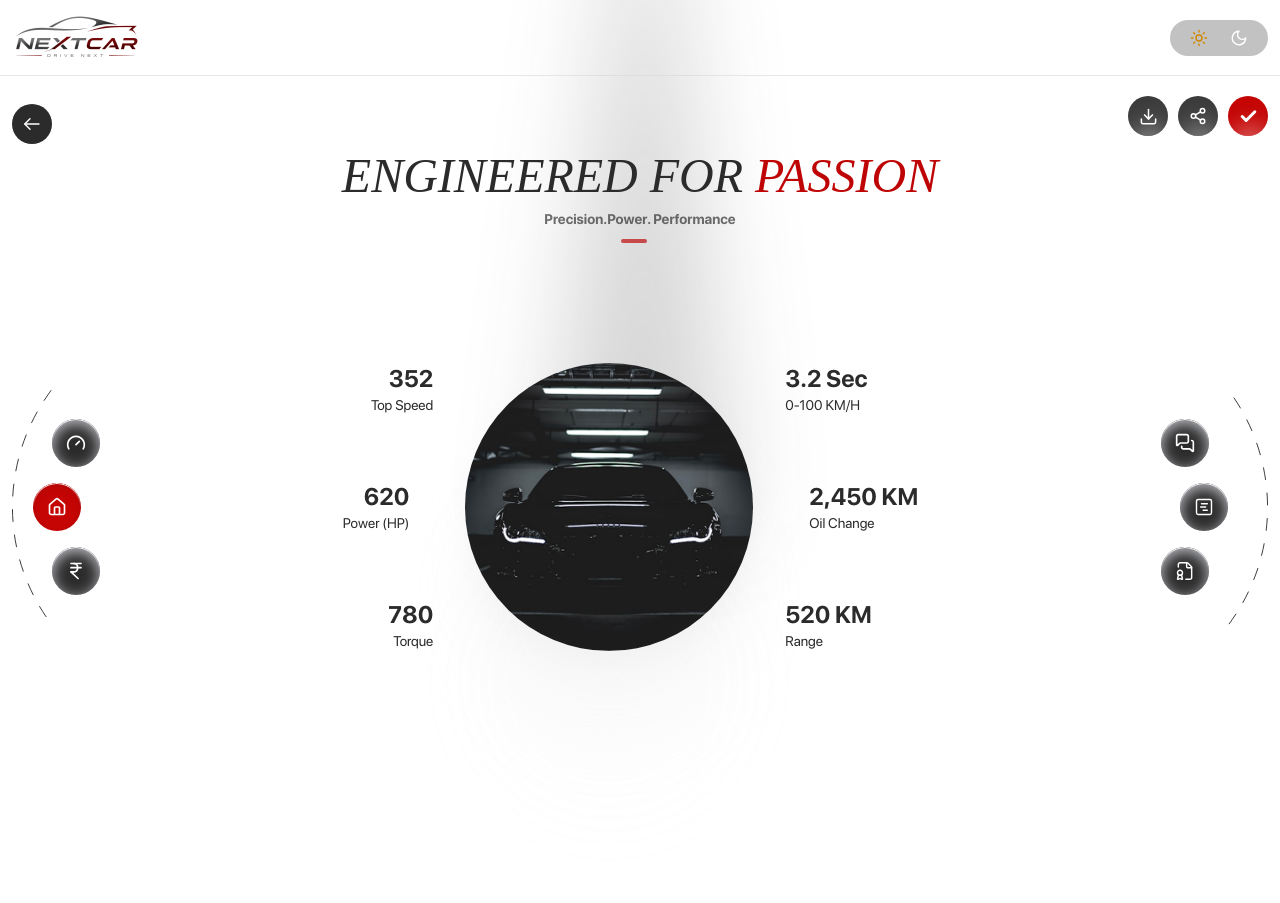
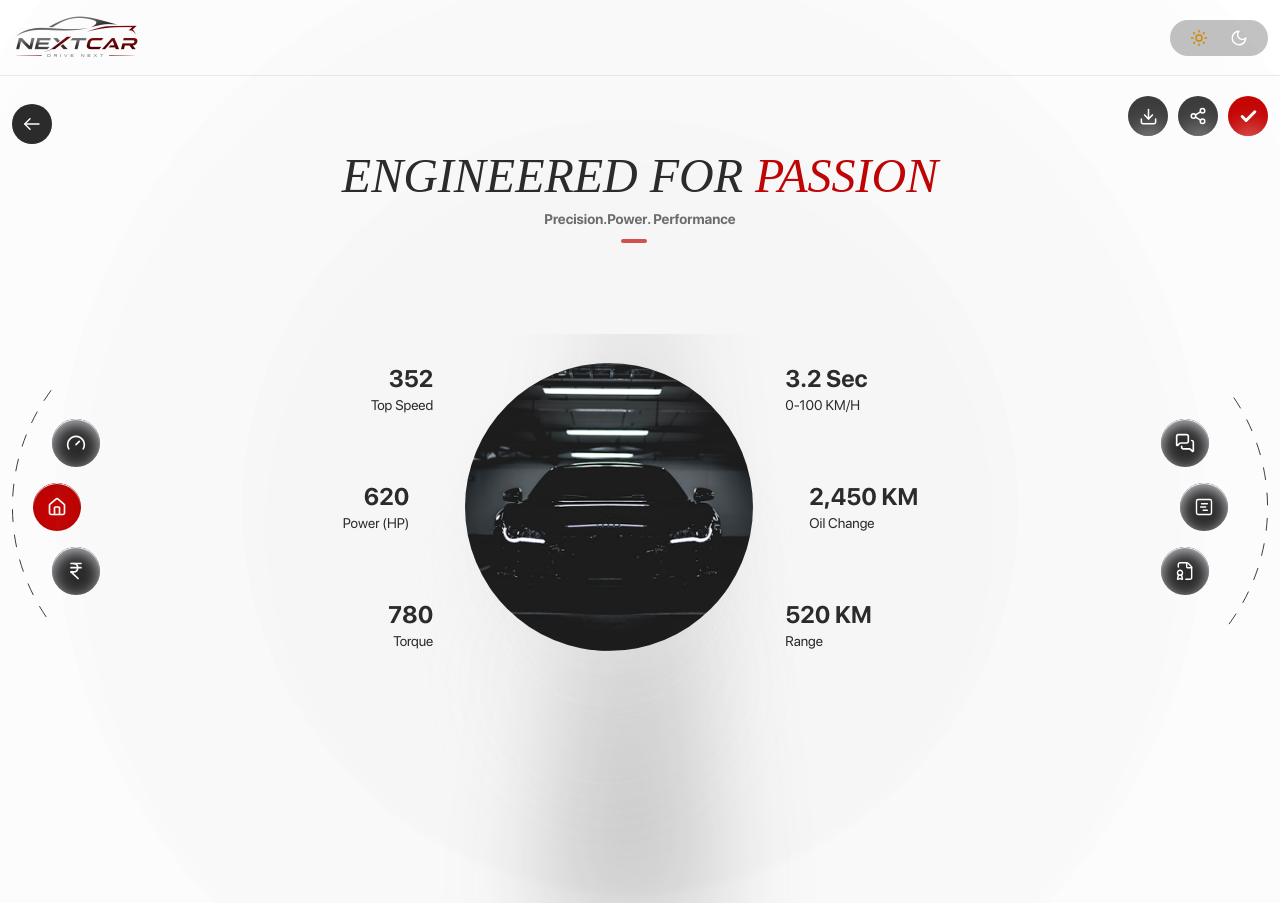
Before and after one commit to sunilpixel/engineered-for-passion, a Next.js app: page / in a window 1280 px wide. Both pictures are taken after a click on the button 57 px from the left and 507 px from the top of the page. Built offline with nearby package versions, Linux system fonts and the light colour scheme; a web font is replaced by a local one.

Commit message:
add layers

```diff
--- a/src/app/globals.css
+++ b/src/app/globals.css
@@ -40,6 +40,7 @@
   --color-babyGrey: #9f9f9f;
   --color-eerieBlack: #2b2b2b;
   --color-subtleWhite: #eeeeee;
+  --color-darkOverlay: #21212103;
   --color-darkCharcoal: #2321248f;
 
   --breakpoint-xs: 375px;
@@ -73,6 +74,8 @@
     0px 98px 59px rgba(230, 230, 230, 0.1),
     0px 43px 43px rgba(230, 230, 230, 0.17),
     0px 11px 24px rgba(230, 230, 230, 0.2);
+
+  --shadow-layers: inset 0px 20px 35px rgba(255, 255, 255, 0.05);
 }
 @custom-variant dark (&:where(.dark, .dark *));
 
@@ -89,8 +92,7 @@ button {
 }
 
 .gradient-border {
-  position: relative;
-  z-index: 0;
+  @apply relative z-0;
 }
 
 .gradient-border::before {
@@ -122,21 +124,44 @@ button {
     rgba(0, 0, 0, 0) 96.71%
   );
 }
-.document-visual {
-  position: relative;
-  isolation: isolate;
+
+.document-layers::before {
+  @apply absolute left-1/2 top-1/2 aspect-square w-[270%] bg-darkOverlay rounded-full opacity-0 shadow-layers z-0 pointer-events-none will-change-[transform_opacity];
+  content: "";
+  z-index: -3;
+  pointer-events: none;
+  animation: document-bg-reveal 0.32s 0ms cubic-bezier(0.34, 1.56, 0.64, 1)
+    forwards;
+}
+
+/* =========================
+   SHAPE 2
+========================= */
+
+.document-layers::after {
+  @apply absolute left-1/2 top-1/2 aspect-square w-[200%] bg-darkOverlay rounded-full opacity-0 shadow-layers z-0 pointer-events-none will-change-[transform_opacity];
+  content: "";
+  transform: translate(-50%, -50%) scale(0.65);
+  animation: document-bg-reveal 0.32s 80ms cubic-bezier(0.34, 1.56, 0.64, 1)
+    forwards;
+}
+.document-inside-layers {
+  @apply absolute left-1/2 top-1/2 aspect-square w-[135%] bg-darkOverlay rounded-full opacity-0 shadow-layers z-0 pointer-events-none will-change-[transform_opacity];
+  transform: translate(-50%, -50%) scale(0.65);
+  animation: document-bg-reveal 0.32s 240ms cubic-bezier(0.34, 1.56, 0.64, 1)
+    forwards;
 }
 
 /* =========================
    SHAPE 1
 ========================= */
 
-.document-visual::before {
+.timeline-layers::before {
   content: "";
   position: absolute;
   left: 50%;
   top: 50%;
-  width: 265%;
+  width: 180%;
   aspect-ratio: 3/3;
   transform: translate(-50%, -50%) scale(0.65);
   background: #21212103;
@@ -154,62 +179,28 @@ button {
    SHAPE 2
 ========================= */
 
-.document-visual::after {
+.timeline-layers::after {
+  @apply absolute left-1/2 top-1/2 aspect-square w-[135%] bg-darkOverlay rounded-full opacity-0 shadow-layers z-0 pointer-events-none will-change-[transform_opacity];
   content: "";
-  position: absolute;
-  left: 50%;
-  top: 50%;
-  width: 180%;
-  aspect-ratio: 3/3;
   transform: translate(-50%, -50%) scale(0.65);
-  background: #21212103;
-  border-radius: 50%;
-  opacity: 0;
-  box-shadow: inset 0px 26.4635px 47.6344px rgba(255, 255, 255, 0.06);
-  z-index: -2;
-  pointer-events: none;
   animation: document-bg-reveal 0.32s 80ms cubic-bezier(0.34, 1.56, 0.64, 1)
     forwards;
-  will-change: transform, opacity;
 }
 /* =========================
    SHAPE 3
 ========================= */
 
-.document-visual-layer {
-  position: absolute;
-  left: 50%;
-  top: 50%;
-  width: 120%;
-  aspect-ratio: 1;
+.timeline-inside-layers {
+  @apply absolute left-1/2 top-1/2 aspect-square w-[90%] bg-darkOverlay rounded-full opacity-0 shadow-layers z-0 pointer-events-none will-change-[transform_opacity];
   transform: translate(-50%, -50%) scale(0.65);
-  background: #21212103;
-  border-radius: 50%;
-  opacity: 0;
-  box-shadow: inset 0px 26.4635px 47.6344px rgba(255, 255, 255, 0.06);
-  z-index: -1;
-  pointer-events: none;
   animation: document-bg-reveal 0.32s 160ms cubic-bezier(0.34, 1.56, 0.64, 1)
     forwards;
-
-  will-change: transform, opacity;
 }
-.document-visual-layer-2 {
-  position: absolute;
-  left: 50%;
-  top: 50%;
-  width: 50%;
-  aspect-ratio: 1;
+.timeline-inside-layers-2 {
+  @apply absolute left-1/2 top-1/2 aspect-square w-[45%] bg-darkOverlay rounded-full opacity-0 shadow-layers z-0 pointer-events-none will-change-[transform_opacity];
   transform: translate(-50%, -50%) scale(0.65);
-  background: #21212103;
-  border-radius: 50%;
-  opacity: 0;
-  box-shadow: inset 0px 20px 35px rgba(255, 255, 255, 0.05);
-  z-index: 0;
-  pointer-events: none;
   animation: document-bg-reveal 0.32s 240ms cubic-bezier(0.34, 1.56, 0.64, 1)
     forwards;
-  will-change: transform, opacity;
 }
 
 /* =========================
@@ -250,7 +241,6 @@ button {
   );
 }
 .moving-car-border {
-  position: relative;
-  z-index: 0;
+  @apply relative z-0;
   background: linear-gradient(180deg, #d7d7d7 -80%, #222222 100%) border-box;
 }
--- a/src/components/Document.tsx
+++ b/src/components/Document.tsx
@@ -8,9 +8,11 @@ const Document = () => {
   const rightStats = carStats.filter((item) => item.side === "right");
 
   return (
-    <>
+    <div className="document-layers relative isolate">
+      {" "}
+      <span className="document-inside-layers" />
       <LightUpIcon className="absolute top-[-10%] left-1/2 z-0 h-auto w-full max-w-95.5 -translate-x-1/2" />
-      <div className=" relative mx-auto">
+      <div className=" relative mx-auto ">
         <div className="relative z-10 flex">
           {/* LEFT STATS */}
           <div className="flex flex-col justify-between gap-4 xl:pr-8 sm:pr-6 pr-2 text-right">
@@ -61,7 +63,7 @@ const Document = () => {
           </div>
         </div>
       </div>
-    </>
+    </div>
   );
 };
 
--- /dev/null
+++ b/src/components/common/ProgressTip.tsx
@@ -0,0 +1,20 @@
+import { STEPS } from "./Helper";
+import { ClipPathbgIcon } from "./Icons";
+
+const ProgressTip = ({ step }: ProgressTipProps) => {
+  return (
+    <div className="relative min-w-65.25 px-6 py-6 xl:py-10">
+      <ClipPathbgIcon className="absolute inset-0 z-0 h-full w-full" />
+
+      <p className="relative z-30 font-sf-pro text-sm font-black text-eerieBlack dark:text-white lg:text-base">
+        {STEPS[step].title}
+      </p>
+
+      <p className="relative z-30 mt-1 font-sf-pro text-sm font-medium text-eerieBlack dark:text-[#CECECE] lg:text-[17px]">
+        {STEPS[step].sub}
+      </p>
+    </div>
+  );
+};
+
+export default ProgressTip;
--- a/src/components/common/Timeline.tsx
+++ b/src/components/common/Timeline.tsx
@@ -31,14 +31,14 @@ export default function Timeline() {
 
   return (
     <MotionConfig reducedMotion="user">
-      <div className="relative max-w-246.75 w-full mx-auto  h-full document-visual ">
+      <div className="relative max-w-246.75 w-full mx-auto  h-full timeline-layers isolate">
         <AnimatePresence>
           {(phase === "hero" || phase === "warp") && (
             <TimelineHero key="hero" phase={phase} />
           )}
         </AnimatePresence>
-        <span className="document-visual-layer" />
-        <span className="document-visual-layer-2" />
+        <span className="timeline-inside-layers" />
+        <span className="timeline-inside-layers-2" />
         <AnimatePresence>
           {phase === "track" && <TimelineTrack step={step} />}
         </AnimatePresence>
--- a/src/components/timeline/TimelineTrack.tsx
+++ b/src/components/timeline/TimelineTrack.tsx
@@ -4,7 +4,7 @@ import { AnimatePresence, motion } from "motion/react";
 import Image from "next/image";
 import { useCallback, useEffect, useRef, useState } from "react";
 import { EASE, RED, STEPS } from "../common/Helper";
-import { ClipPathbgIcon } from "../common/Icons";
+import ProgressTip from "../common/ProgressTip";
 
 const EDGE_PADDING = 16;
 
@@ -21,15 +21,10 @@ export default function TimelineTrack({ step }: Props) {
 
     const trackRect = track.getBoundingClientRect();
 
-    // offsetWidth = layout width. getBoundingClientRect ki tarah
-    // current transform ise affect nahi karta.
     const width = tooltip.offsetWidth;
 
-    // innerWidth me scrollbar bhi count hoti hai (~15px) — isliye clientWidth
     const viewport = document.documentElement.clientWidth;
 
-    // Anchor DOM se mat padho: wo spring me animate ho raha hota hai aur
-    // mid-flight galat value deta hai. Target position maths se nikaalo.
     const progress = STEPS.length > 1 ? step / (STEPS.length - 1) : 0;
     const anchor = trackRect.left + trackRect.width * progress;
 
@@ -47,9 +42,6 @@ export default function TimelineTrack({ step }: Props) {
     setTooltipX(shift);
   }, [step]);
 
-  // AnimatePresence mode="wait" ki wajah se useEffect ke time par abhi bhi
-  // PURANA tooltip mounted hota hai. Callback ref naya node mount hote hi
-  // chalta hai, isliye measurement hamesha current step ka hota hai.
   const setTooltipNode = useCallback(
     (node: HTMLDivElement | null) => {
       tooltipRef.current = node;
@@ -76,7 +68,7 @@ export default function TimelineTrack({ step }: Props) {
     >
       <div
         ref={trackRef}
-        className="relative mx-auto w-full max-w-[91%] md:max-w-[60%] lg:max-w-[70%] 2xl:max-w-full  document-visual"
+        className="relative mx-auto w-full max-w-[91%] md:max-w-[60%] lg:max-w-[70%] 2xl:max-w-full  "
       >
         {/* Timeline */}
         <motion.div
@@ -109,14 +101,11 @@ export default function TimelineTrack({ step }: Props) {
           animate={{ left: `${(step / (STEPS.length - 1)) * 100}%` }}
           transition={{ type: "spring", stiffness: 90, damping: 18 }}
         >
-          {/* Clamp wrapper — sirf edge-collision offset, koi animation nahi.
-              Isse motion ka `x` aur clamp ka transform aapas me nahi ladte. */}
           <div
             className="absolute bottom-6.25 left-0"
             style={{ transform: `translateX(calc(-50% + ${tooltipX}px))` }}
           >
             <AnimatePresence mode="wait">
-              {/* TOOLTIP */}
               <motion.div
                 ref={setTooltipNode}
                 key={step}
@@ -126,17 +115,7 @@ export default function TimelineTrack({ step }: Props) {
                 exit={{ opacity: 0, y: -8 }}
                 transition={{ duration: 0.35, ease: EASE }}
               >
-                <div className="relative min-w-65.25 px-6 py-6 xl:py-10">
-                  <ClipPathbgIcon className="absolute inset-0 z-0 h-full w-full" />
-
-                  <p className="relative z-30 font-sf-pro text-sm font-black text-eerieBlack dark:text-white lg:text-base">
-                    {STEPS[step].title}
-                  </p>
-
-                  <p className="relative z-30 mt-1 font-sf-pro text-sm font-medium text-eerieBlack dark:text-[#CECECE] lg:text-[17px]">
-                    {STEPS[step].sub}
-                  </p>
-                </div>
+                <ProgressTip step={step} />
               </motion.div>
             </AnimatePresence>
           </div>
--- a/src/types/index.d.ts
+++ b/src/types/index.d.ts
@@ -25,3 +25,6 @@ type timelineHeroProps = {
 type timelineProps = {
   onHome: () => void;
 };
+type ProgressTipProps = {
+  step: number;
+};
```
